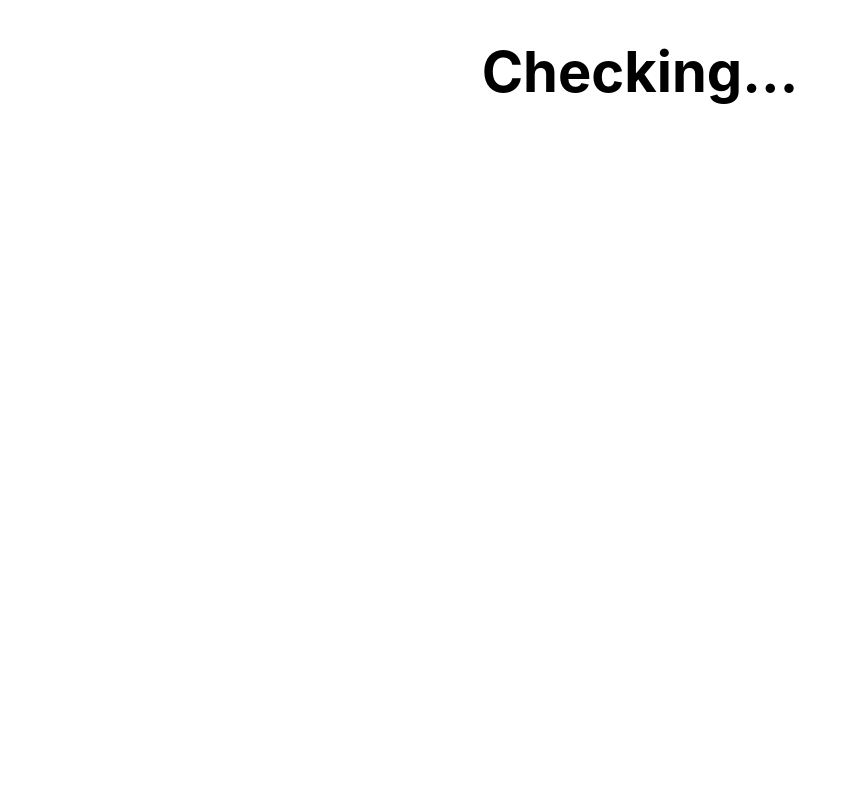
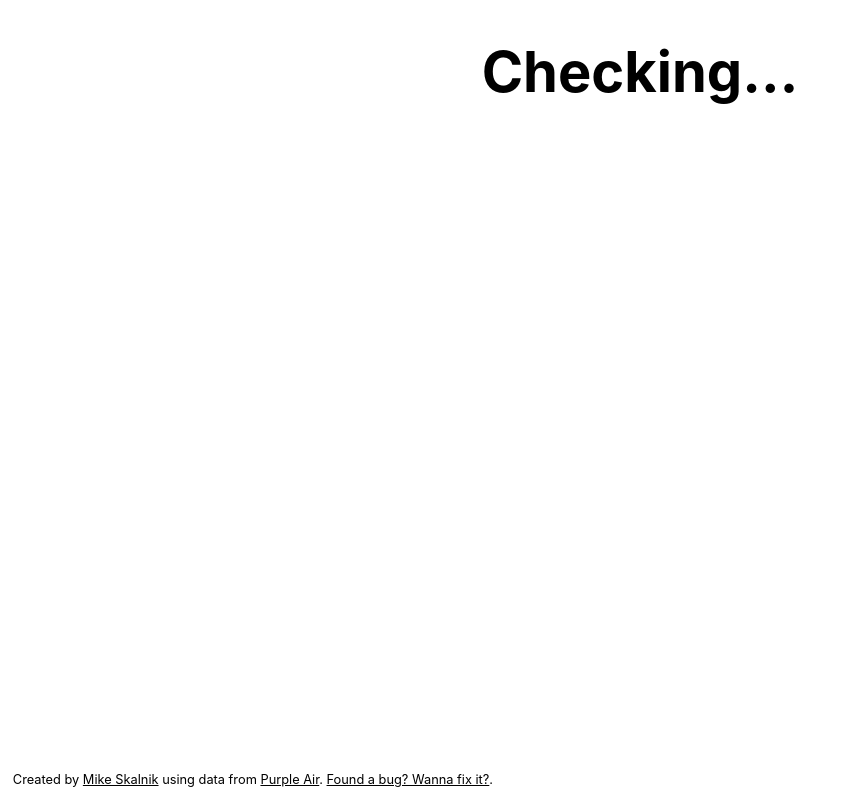
Before and after one commit to rhifynnauso/aqi-wtf, a plain HTML site: page index.html in a window 1280 px wide. Shown: the whole page, without its empty margins (0-844 px from the left). Drawn offline with Linux system fonts and the light colour scheme.

Commit message:
Add credit/blame and a pointer to GitHub

```diff
--- a/index.html
+++ b/index.html
@@ -35,5 +35,9 @@
     <h2 id="desc"></h2>
     <h3 id="msg"></h2>
     <h4 id="sensor"></h2>
+    <div id="about">
+Created by <a href="https://twitter.com/skalnik">Mike Skalnik</a> using data from <a href="https://www.purpleair.com">Purple Air</a>.
+<a href="https://github.com/skalnik/aqi-wtf">Found a bug? Wanna fix it?</a>.
+</div>
   </body>
 </html>
--- a/style.css
+++ b/style.css
@@ -58,3 +58,11 @@ body.very-hazardous {
 a {
 	color: inherit;
 }
+
+
+#about {
+	position: absolute;
+	bottom: 1em;
+	left: 1em;
+	font-size: 0.8em;
+}
```
